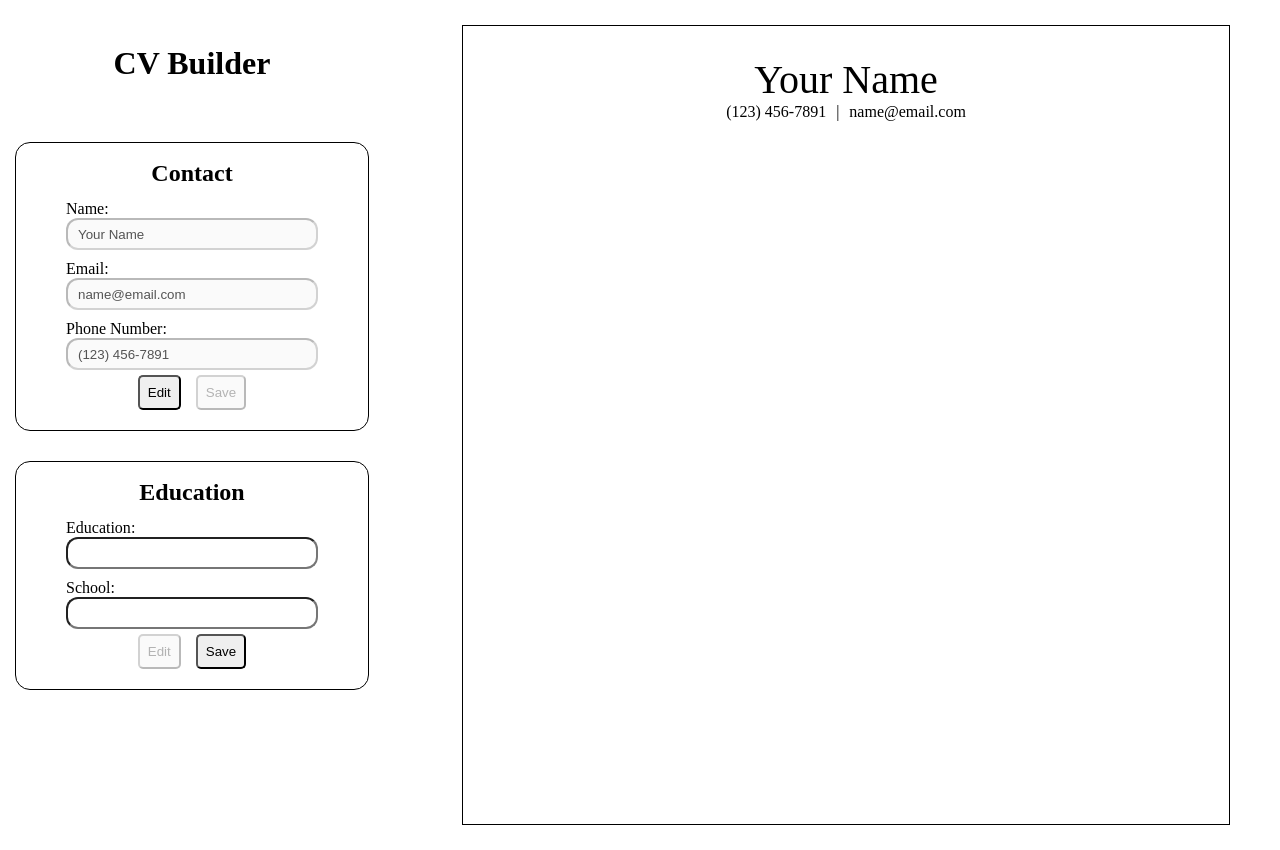
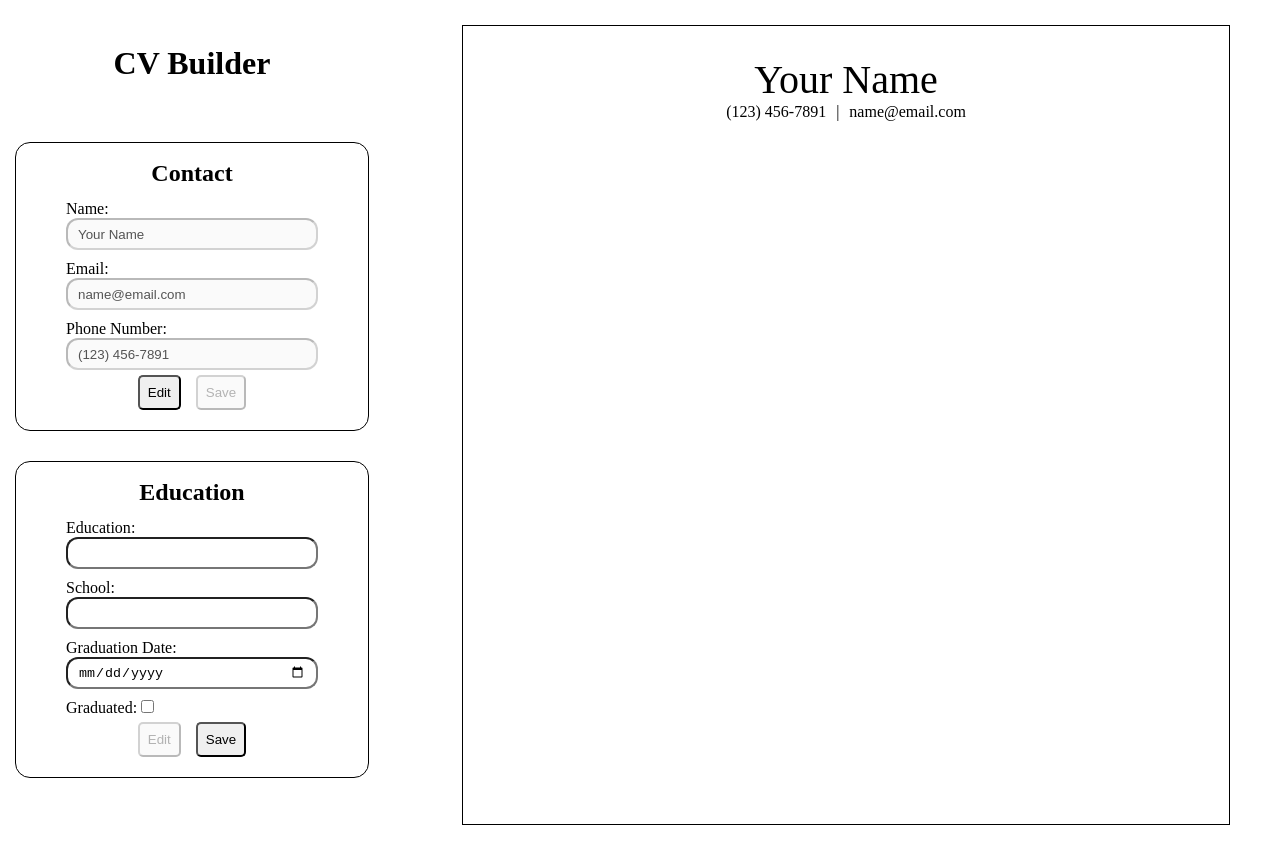
Before and after one commit to dfitch96/cv-app, a React (Vite) app: page / in a window 1280 px wide. Built offline with nearby package versions, Linux system fonts and the light colour scheme.

Commit message:
wrote ui for EducationCard and added a CheckBox component

```diff
--- a/src/components/ContactCard.jsx
+++ b/src/components/ContactCard.jsx
@@ -1,5 +1,5 @@
 
-import Input from './Input';
+import {Input} from './Input';
 import ButtonGroup from './ButtonGroup';
 import '../styles/Input.css';
 import { useState } from 'react';
--- a/src/components/EducationCard.jsx
+++ b/src/components/EducationCard.jsx
@@ -1,5 +1,5 @@
 
-import Input from "./Input";
+import {Input, CheckBox} from "./Input";
 import ButtonGroup from "./ButtonGroup";
 
 
@@ -11,6 +11,8 @@ export default function EducationCard(){
         <form>
           <Input id="education" labelText="Education" type="text"/>
           <Input id="email" labelText="School" type="text"/>
+          <Input id="grad-date" labelText="Graduation Date" type="date"/>
+          <CheckBox id="enrolled" labelText="Graduated" type="checkbox"/>
           <ButtonGroup/>
         </form>
       </div>
--- a/src/components/Input.jsx
+++ b/src/components/Input.jsx
@@ -1,7 +1,8 @@
 
 
 
-export default function Input({id, labelText, type, disabled, value, onChange}){
+export function Input({id, labelText, type, disabled, value, onChange}){
+
 
   return (
     <div className='input-div'>
@@ -14,3 +15,15 @@ export default function Input({id, labelText, type, disabled, value, onChange}){
   )
 
 }
+
+export function CheckBox({id, labelText, disabled, value, onChange}){
+  return (
+    <div className='checkbox-div'>
+      <label htmlFor={id}>
+        {labelText}
+        {': '}
+      </label>
+      <input type="checkbox" id={id} name={id} value={value} disabled={disabled} onChange={onChange} required/>
+    </div>
+  )
+}
--- a/src/styles/Input.css
+++ b/src/styles/Input.css
@@ -35,6 +35,11 @@ form > .input-div{
   padding: 10px;
 }
 
+form > .checkbox-div{
+  padding: 5px;
+}
+
+
 .button-group{
   display: flex;
   justify-content: center;
```
